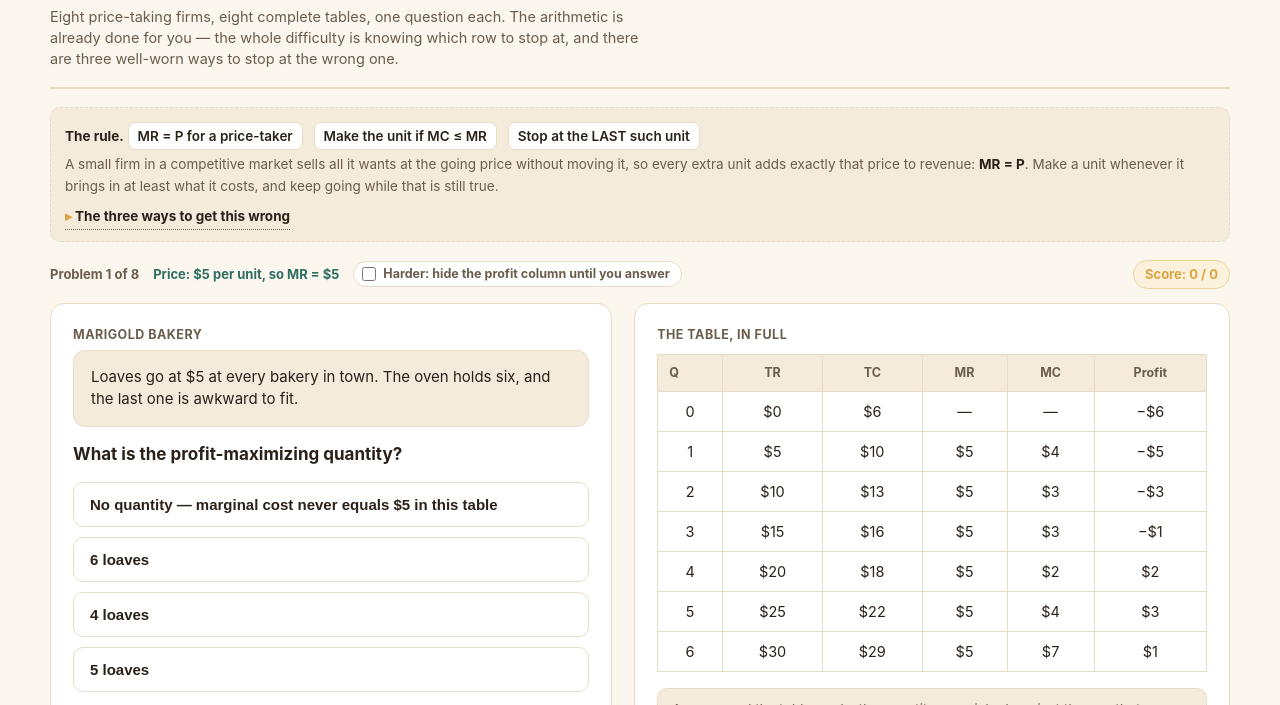
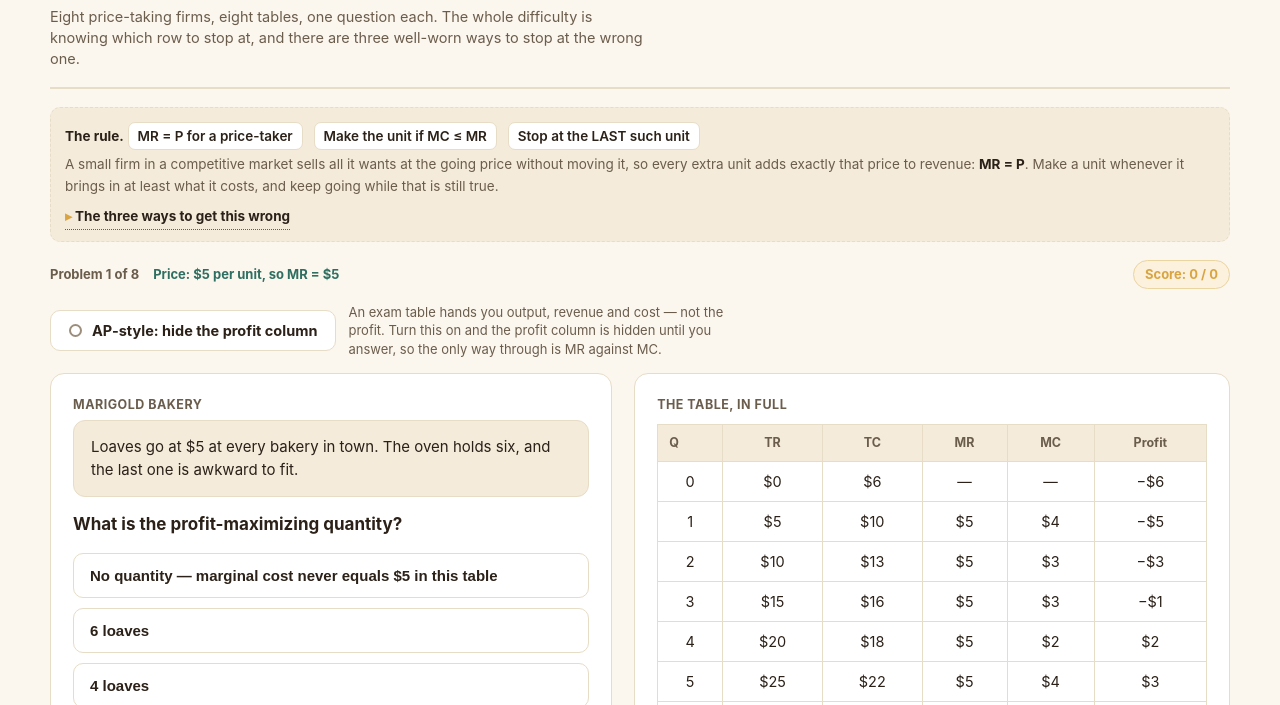
Before and after one commit to davidschwartz-sketch/Microeconomics-Trainers, a plain HTML site: page unit3-profit-max-traps.html in a window 1280 px wide. Shown: the part 67-772 px from the top of the page. Drawn offline with Linux system fonts and the light colour scheme.

Commit message:
Profit-max traps: a real button for the AP-style run
The harder run hung on a small checkbox in the counter row, which was easy
to miss and fiddly to hit. It is now a button the size of the page's other
buttons, on its own row with a line saying what it does: outlined when off,
filled orange and reading "AP-style on" when on.

It is called AP-style because that is what it is: an exam table gives
output, revenue and cost and asks for the profit-maximizing quantity -- a
ready-made profit column would hand over the answer, so exams do not print
one. The claim stays at "closer to how the exam asks it" rather than
"exactly the exam", since a real AP table often withholds marginal cost
too, which is the cost-tables trainer's skill.

The check now presses the button as a student would, rather than setting
the flag, and refuses a control under 150 x 34 pixels or one that is not a
button at all; a mutation shrinking it back to a checkbox is among the
probes. The header no longer claims the arithmetic is all done for you,
which stopped being true in the harder run.

Co-Authored-By: Claude Opus 5 <noreply@anthropic.com>
Claude-Session: https://claude.ai/code/session_017XmV9t1KYFf1XJWS9m8BRM

```diff
--- a/unit3-profit-max-traps.html
+++ b/unit3-profit-max-traps.html
@@ -80,15 +80,25 @@
   .count-group{display:flex;gap:14px;flex-wrap:wrap;align-items:center;}
   .card-count{font-size:13px;font-weight:700;color:var(--ink-soft);}
   .step-count{font-size:13px;font-weight:700;color:var(--teal);}
-  .mode-toggle{
-    display:inline-flex;align-items:center;gap:7px;cursor:pointer;
-    font-size:12.5px;font-weight:700;color:var(--ink-soft);
-    background:var(--surface);border:1px solid var(--border);border-radius:999px;
-    padding:3px 11px 3px 8px;
-  }
-  .mode-toggle:hover{border-color:var(--accent);}
-  .mode-toggle input{accent-color:var(--accent);width:14px;height:14px;margin:0;cursor:pointer;}
-  .mode-toggle.on{color:var(--orange);border-color:var(--orange);background:#FDF3EE;}
+  .mode-row{display:flex;align-items:center;gap:12px;flex-wrap:wrap;margin:0 0 14px;}
+  .btn-toggle{
+    display:inline-flex;align-items:center;gap:10px;cursor:pointer;
+    font-family:inherit;font-size:14.5px;font-weight:700;color:var(--ink);
+    background:var(--surface);border:1.5px solid var(--border);border-radius:10px;
+    padding:11px 18px;transition:border-color .15s ease, background .15s ease, color .15s ease;
+  }
+  .btn-toggle:hover{border-color:var(--orange);background:#FDF3EE;}
+  .btn-toggle .dot{
+    width:13px;height:13px;border-radius:50%;border:2px solid var(--muted);
+    display:inline-block;flex:none;
+  }
+  .btn-toggle[aria-pressed="true"]{
+    background:var(--orange);border-color:var(--orange);color:#FFFFFF;
+  }
+  .btn-toggle[aria-pressed="true"]:hover{background:#A8441F;border-color:#A8441F;}
+  .btn-toggle[aria-pressed="true"] .dot{border-color:#FFFFFF;background:#FFFFFF;}
+  .mode-why{font-size:13px;color:var(--ink-soft);max-width:48ch;line-height:1.45;}
+  .mode-why b{color:var(--ink);}
 
   .score-badge{
     font-size:13px;font-weight:700;color:var(--accent);
@@ -278,9 +288,9 @@
   <header>
     <div class="title-block">
       <h1>Finding the Profit-Maximizing Quantity</h1>
-      <p>Eight price-taking firms, eight complete tables, one question each. The arithmetic is
-      already done for you &mdash; the whole difficulty is knowing which row to stop at, and
-      there are three well-worn ways to stop at the wrong one.</p>
+      <p>Eight price-taking firms, eight tables, one question each. The whole difficulty is
+      knowing which row to stop at, and there are three well-worn ways to stop at the wrong
+      one.</p>
     </div>
   </header>
 
@@ -305,12 +315,18 @@
     <div class="count-group">
       <span class="card-count" id="problemCount">Problem 1 of 8</span>
       <span class="step-count" id="priceNote"></span>
-      <label class="mode-toggle" for="hardMode">
-        <input type="checkbox" id="hardMode">
-        <span>Harder: hide the profit column until you answer</span>
-      </label>
     </div>
     <span class="score-badge" id="scoreBadge">Score: 0 / 0</span>
+  </div>
+
+  <div class="mode-row">
+    <button type="button" class="btn-toggle" id="hardMode" aria-pressed="false">
+      <span class="dot" aria-hidden="true"></span>
+      <span id="hardModeLabel">AP-style: hide the profit column</span>
+    </button>
+    <span class="mode-why" id="hardModeWhy">An exam table hands you output, revenue and cost
+    &mdash; not the profit. Turn this on and the profit column is hidden until you answer, so the
+    only way through is MR against MC.</span>
   </div>
 
   <div class="main" id="mainArea">
@@ -1803,8 +1819,9 @@ function drawTable(prob, picked, reveal){
     + '<th class="corner">Q</th><th>TR</th><th>TC</th><th>MR</th><th>MC</th>'
     + (hideProfit ? '' : '<th>Profit</th>')
     + `</tr></thead><tbody>${rows.join('')}</tbody></table>`
-    + (hideProfit ? '<p class="hard-note">The profit column is hidden. Work it from MR against '
-                  + 'MC \u2014 it comes back with the answer.</p>' : '');
+    + (hideProfit ? '<p class="hard-note">The profit column is hidden, the way an exam table '
+                  + 'usually gives it. Work it from MR against MC \u2014 it comes back with the '
+                  + 'answer.</p>' : '');
 }
 
 /* ======================================================================
@@ -1957,9 +1974,16 @@ function handleAnswer(card, chosen, btnEl){
   document.getElementById('nextBtn').disabled = false;
 }
 
-document.getElementById('hardMode').addEventListener('change', e => {
-  hardMode = e.target.checked;
-  e.target.parentElement.classList.toggle('on', hardMode);
+document.getElementById('hardMode').addEventListener('click', e => {
+  hardMode = !hardMode;
+  const btn = document.getElementById('hardMode');
+  btn.setAttribute('aria-pressed', hardMode ? 'true' : 'false');
+  document.getElementById('hardModeLabel').textContent = hardMode
+    ? 'AP-style on \u2014 profit column hidden' : 'AP-style: hide the profit column';
+  document.getElementById('hardModeWhy').textContent = hardMode
+    ? 'The profit column comes back with each answer, so the feedback can still point at it.'
+    : 'An exam table hands you output, revenue and cost \u2014 not the profit. Turn this on and '
+    + 'the profit column is hidden until you answer, so the only way through is MR against MC.';
   /* redraw the table as it should look right now: hidden while the question is
      open, shown again once the answer is in */
   document.getElementById('tableWrap').innerHTML =
```
Also changed, not shown: index.html (+3 -2 lines).
